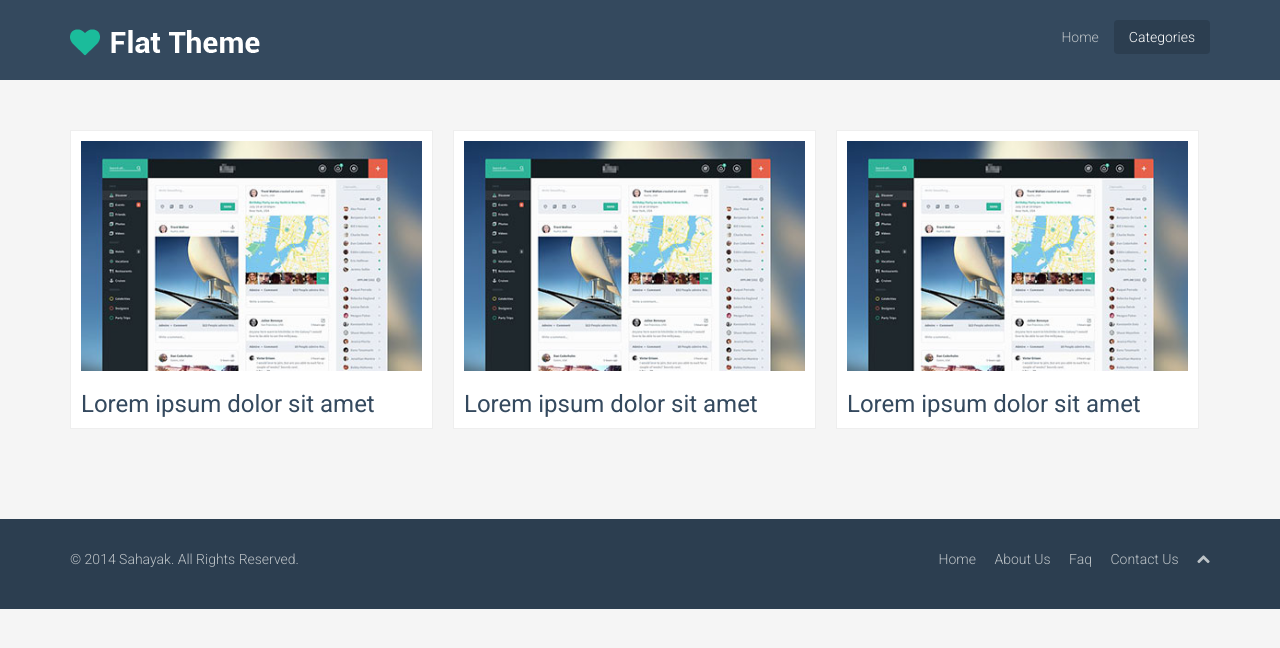
After one commit to qod7/sahayak, a Django app: page /categories in a window 1280 px wide. The commit adds this page. Shown: the top 648 px of the page. Run offline with Django 3.2, Linux system fonts and the light colour scheme.

Commit message:
Added dummy category page

```diff
--- a/website/pages/templates/base.html
+++ b/website/pages/templates/base.html
@@ -35,7 +35,8 @@
         </div>
         <div class="collapse navbar-collapse">
           <ul class="nav navbar-nav navbar-right">
-            <li class="active"><a href="{% url 'home' %}">Home</a></li>
+            <li {% if mainmenuindex == 1 %}class="active" {% endif %}><a href="{% url 'home' %}">Home</a></li>
+            <li {% if mainmenuindex == 2 %}class="active" {% endif %}><a href="{% url 'categorylist' %}">Categories</a></li>
           </ul>
         </div>
       </div>
@@ -65,6 +66,8 @@
     <script src="{% static 'js/jquery.js' %}"></script>
     <script src="{% static 'js/bootstrap.min.js' %}"></script>
     <script src="{% static 'js/jquery.prettyPhoto.js' %}"></script>
+    <script src="{% static 'js/jquery.isotope.min.js' %}"></script>
     <script src="{% static 'js/main.js' %}"></script>
+
   </body>
 </html>
--- /dev/null
+++ b/website/pages/templates/categories.html
@@ -0,0 +1,16 @@
+{% extends "base.html" %}{% load staticfiles %}
+
+{% block content %}
+<section id="portfolio" class="container">
+  <ul class="portfolio-items col-3">
+    {% for category in categories %}
+    <li class="portfolio-item apps">
+      <div class="item-inner">
+        <a href="#"><img src="{% static 'images/portfolio/thumb/item1.jpg' %}" alt=""></a>
+        <h3>Lorem ipsum dolor sit amet</h3>
+      </div>
+    </li><!--/.portfolio-item-->
+    {% endfor %}
+  </ul>
+</section><!--/#portfolio-->
+{% endblock content %}
--- a/website/pages/views.py
+++ b/website/pages/views.py
@@ -2,6 +2,7 @@ from django.shortcuts import render
 from django.template import RequestContext, loader
 from django.http import HttpResponse,HttpRequest,HttpResponseRedirect
 from django.shortcuts import render,redirect,get_object_or_404
+from pages.models import Media,Field,WorkerInfo,Job
 
 def home(request):
     template = loader.get_template('home.html')
@@ -11,3 +12,17 @@ def home(request):
     })
 
     return HttpResponse(template.render(context))
+
+
+def categorylist(request):
+    template = loader.get_template('categories.html')
+
+    categories = Field.objects.all()
+    categories = [1,2,3]
+    context = RequestContext(request, {
+        'title': "Categories : Sahayak",
+        'mainmenuindex': 2,
+        'categories': categories,
+    })
+
+    return HttpResponse(template.render(context))
--- a/website/sahayak/urls.py
+++ b/website/sahayak/urls.py
@@ -5,6 +5,7 @@ from sahayak import settings
 urlpatterns = patterns('',
     # Examples:
     url(r'^$', 'pages.views.home', name='home'),
+    url(r'^categories$', 'pages.views.categorylist', name='categorylist'),
     # url(r'^blog/', include('blog.urls')),
 
     url(r'^admin/', include(admin.site.urls)),
```
Also changed, not shown: website/pages/admin.py (+7 -1 lines), website/pages/models.py (+40 -18 lines).
